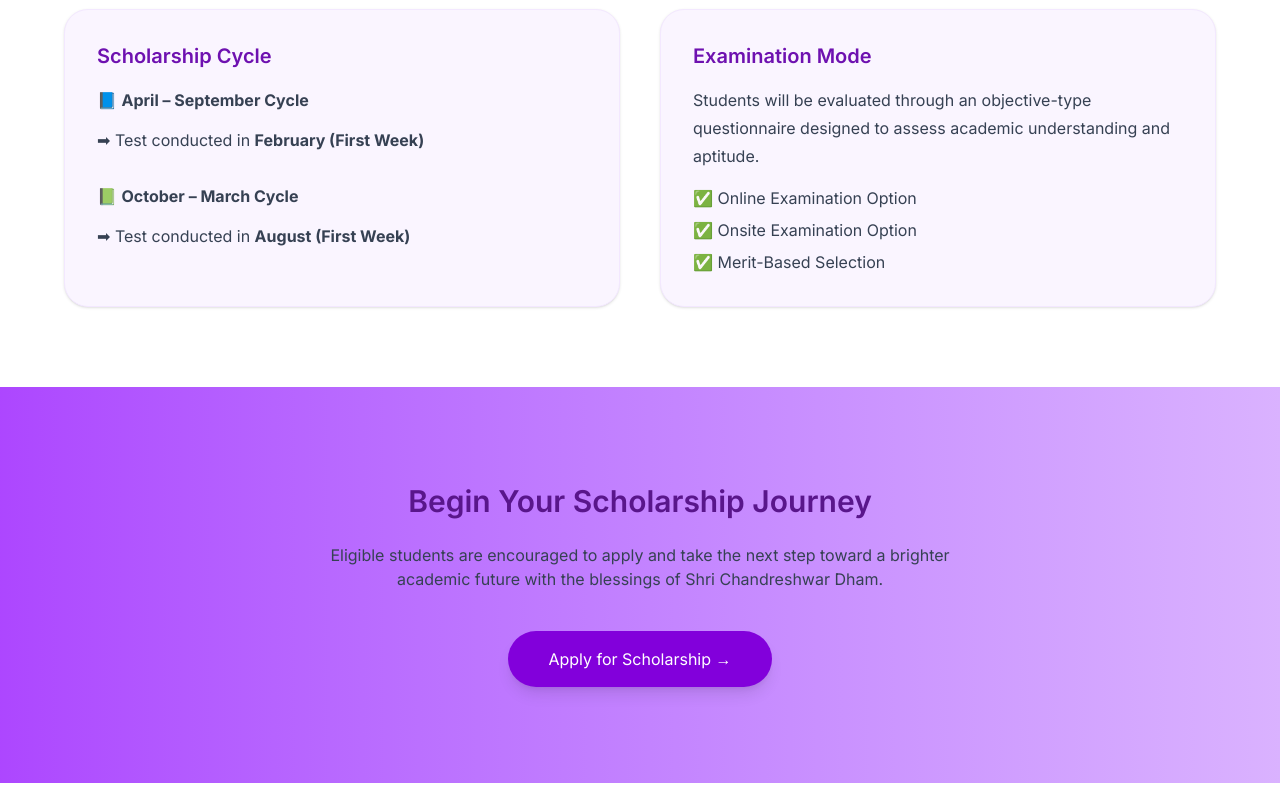
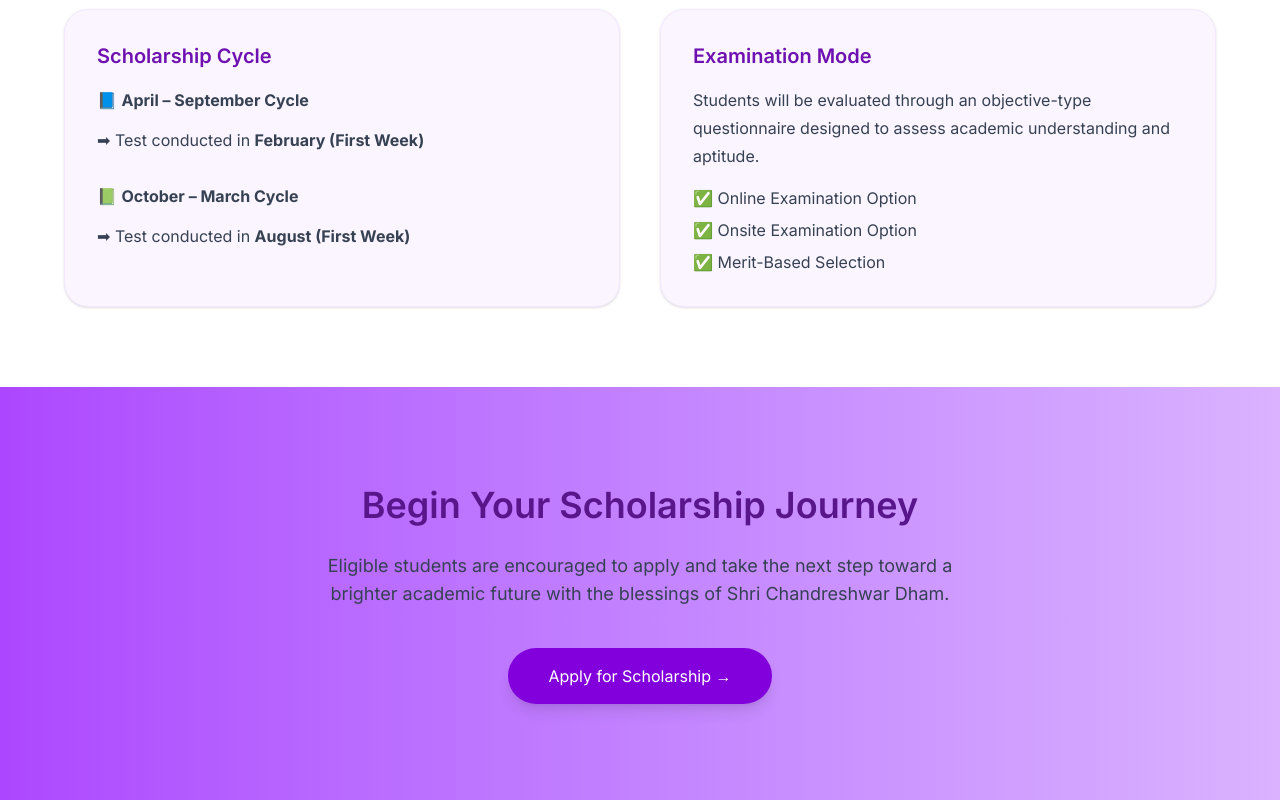
Before and after one commit to PathakAnshika/ShivTempleWebsite, a Next.js app: page /scholarship in a window 1280 px wide. Shown: the part 1414-2214 px from the top of the page. Built offline with nearby package versions, Linux system fonts and the light colour scheme.

Commit message:
Upgrade Next.js to fix security vulnerability

```diff
--- a/app/scholarship/page.jsx
+++ b/app/scholarship/page.jsx
@@ -255,15 +255,15 @@ export default function ScholarshipPage() {
       </section>
 
       {/* CTA */}
-      <section className="py-24 text-center px-6 bg-gradient-to-r from-purple-500 to-purple-300">
-        <h2 className="text-3xl font-semibold text-purple-900 mb-6">
-          Begin Your Scholarship Journey
-        </h2>
+      <section className="py-14 sm:py-20 md:py-24 px-4 sm:px-6 text-center bg-gradient-to-r from-purple-500 to-purple-300 ">
+        <h2 className="text-2xl sm:text-3xl md:text-4xl font-semibold text-purple-900 mb-4 sm:mb-6 leading-tight ">
+            Begin Your Scholarship Journey
+            </h2>
 
-        <p className="text-gray-700 max-w-2xl mx-auto mb-10">
-          Eligible students are encouraged to apply and take the next step toward
-          a brighter academic future with the blessings of Shri Chandreshwar Dham.
-        </p>
+       <p className="text-gray-700 text-sm sm:text-base md:text-lg max-w-2xl mx-auto mb-8 sm:mb-10 leading-7 px-2 ">
+  Eligible students are encouraged to apply and take the next step toward
+  a brighter academic future with the blessings of Shri Chandreshwar Dham.
+</p>
 
      <motion.button
   whileHover={{ scale: 1.05 }}
```
